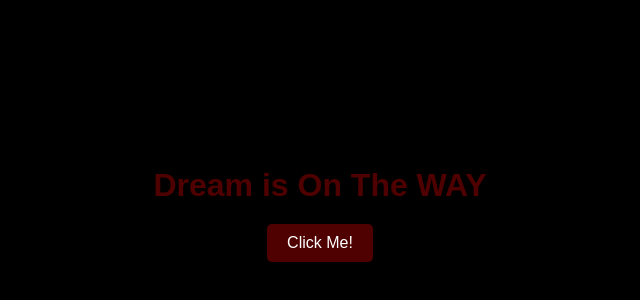
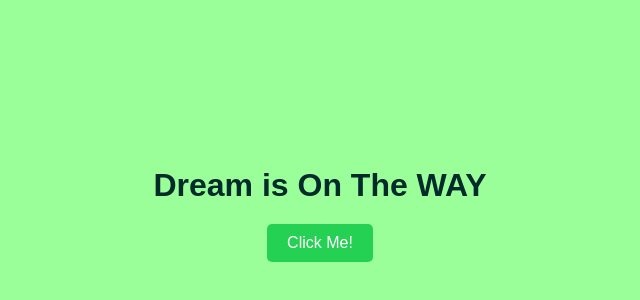
Before and after one commit to prynimsy/cohort-2.0-learnings, a plain HTML site: page git & github setup/index.html in a window 1280 px wide. Shown: the part 186-486 px from the top of the page, without its empty margins (320-960 px from the left). Drawn offline with Linux system fonts and the light colour scheme.

Commit message:
second commit

```diff
--- a/git & github setup/style.css
+++ b/git & github setup/style.css
@@ -21,18 +21,18 @@ body {
   align-items: center;
   flex-direction: column;
   gap: 20px;
-  background-color: #000000;
+  background-color: #9aff98;
   font-family: Arial, sans-serif;
 }
 
 h1 {
-  color: #4f0000;
+  color: #012a2b;
 }
 
 button {
   padding: 10px 20px;
   font-size: 16px;
-  background-color: #4f0000;
+  background-color: #25d153;
   color: white;
   border: none;
   border-radius: 5px;
```
